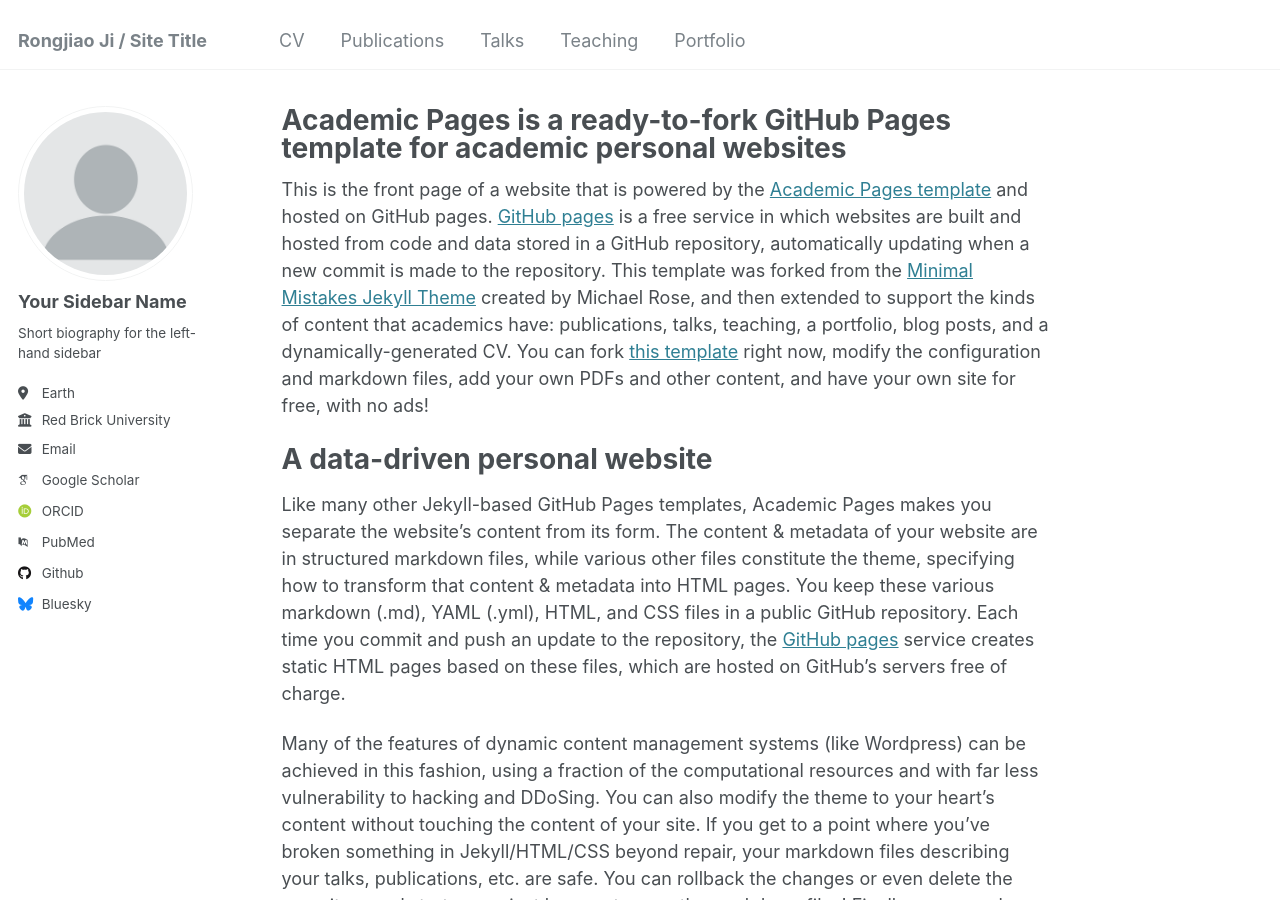
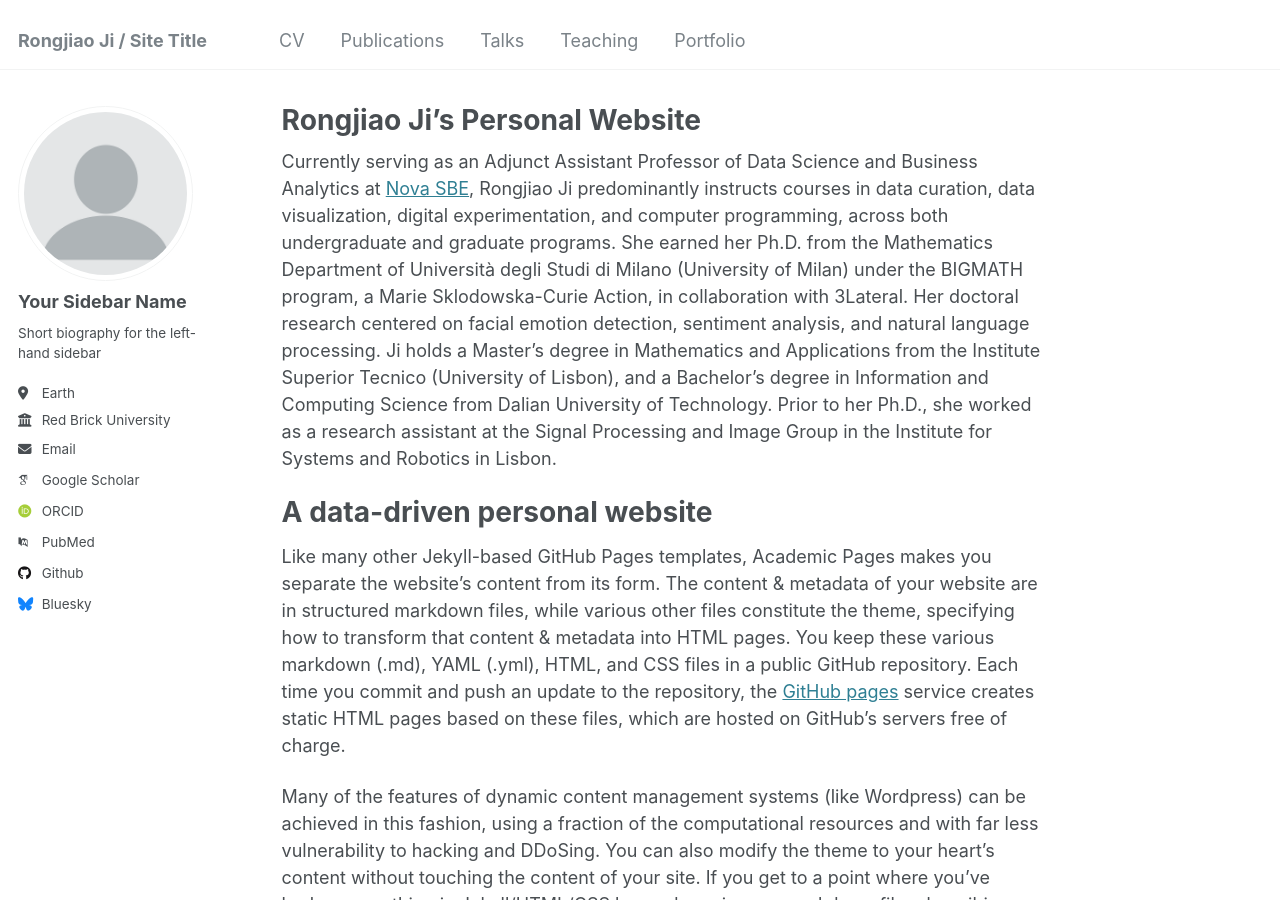
Before and after one commit to rongjiaoji/rongjiaoji.github.io, a Jekyll site: the page built from _pages/about.md, in a window 1280 px wide and 900 px high. Built offline with Jekyll 4.4.1, drawn with Linux system fonts in a browser that asks for light colours; some web fonts are replaced.

Commit message:
Update about.md

```diff
--- a/_pages/about.md
+++ b/_pages/about.md
@@ -1,13 +1,13 @@
 ---
 permalink: /
-title: "Academic Pages is a ready-to-fork GitHub Pages template for academic personal websites"
+title: "Rongjiao Ji's Personal Website"
 author_profile: true
 redirect_from:
   - /about/
   - /about.html
 ---
+Currently serving as an Adjunct Assistant Professor of Data Science and Business Analytics at [Nova SBE]([https://github.com/academicpages/academicpages.github.io](https://www.novasbe.unl.pt/en/faculty-research/faculty/faculty-detail/id/1267/rongjiao-ji)), Rongjiao Ji predominantly instructs courses in data curation, data visualization, digital experimentation, and computer programming, across both undergraduate and graduate programs. She earned her Ph.D. from the Mathematics Department of Università degli Studi di Milano (University of Milan) under the BIGMATH program, a Marie Sklodowska-Curie Action, in collaboration with 3Lateral. Her doctoral research centered on facial emotion detection, sentiment analysis, and natural language processing. Ji holds a Master's degree in Mathematics and Applications from the Institute Superior Tecnico (University of Lisbon), and a Bachelor's degree in Information and Computing Science from Dalian University of Technology. Prior to her Ph.D., she worked as a research assistant at the Signal Processing and Image Group in the Institute for Systems and Robotics in Lisbon.
 
-This is the front page of a website that is powered by the [Academic Pages template](https://github.com/academicpages/academicpages.github.io) and hosted on GitHub pages. [GitHub pages](https://pages.github.com) is a free service in which websites are built and hosted from code and data stored in a GitHub repository, automatically updating when a new commit is made to the repository. This template was forked from the [Minimal Mistakes Jekyll Theme](https://mmistakes.github.io/minimal-mistakes/) created by Michael Rose, and then extended to support the kinds of content that academics have: publications, talks, teaching, a portfolio, blog posts, and a dynamically-generated CV. You can fork [this template](https://github.com/academicpages/academicpages.github.io) right now, modify the configuration and markdown files, add your own PDFs and other content, and have your own site for free, with no ads!
 
 A data-driven personal website
 ======
```
